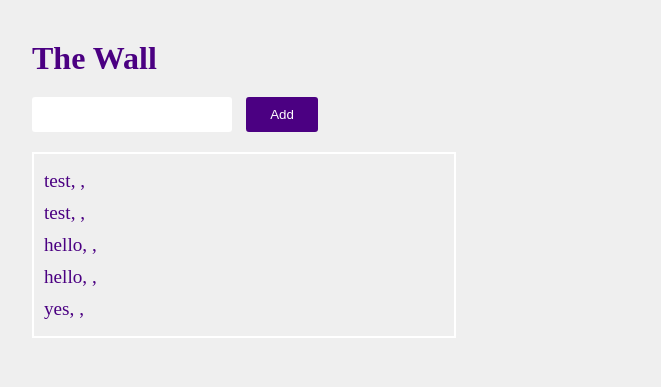
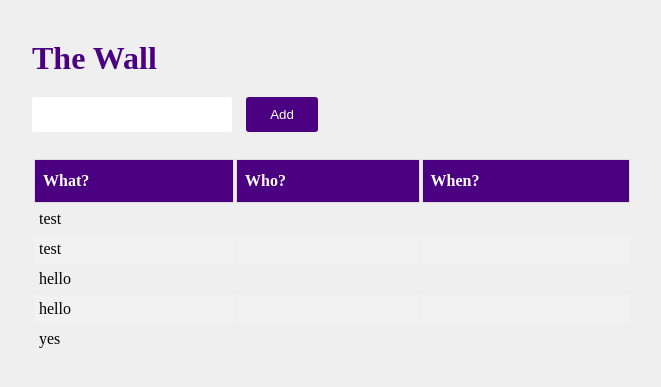
Before and after one commit to Rinaroar/wall_from_scratch, a PHP site: page /wall_from_scratch/index.php?page=wall in a window 1280 px wide. Shown: the top 387 px of the page, without its empty margins (8-669 px from the left). Run offline with PHP 8.4, Linux system fonts and the light colour scheme; the visitor is signed in with stand-in values (Sample User, id 1); data comes from the database, SQL or seed files in the repository; data that the repository does not hold is empty.

Commit message:
finished table style

```diff
--- a/css/style.css
+++ b/css/style.css
@@ -66,7 +66,24 @@
 }
 
 .wall {
-  border: solid 2px white;
-  width: 35%;
-  margin-top: 20px;
+  width: 50%;
+  margin-top: 25px;
 }
+
+th {
+  border: 1px solid #ddd;
+  padding: 8px;
+  padding-top: 12px;
+  padding-bottom: 12px;
+  text-align: left;
+  background-color: indigo;
+  color: white;
+}
+
+td {
+  padding: 5px;
+}
+
+.wall tr:nth-child(even){background-color: #f2f2f2;}
+
+.wall tr:hover {background-color: rgb(255, 224, 234);}
--- a/views/wall.php
+++ b/views/wall.php
@@ -5,10 +5,21 @@
     <button type="submit">Add</button>
   </form>
 
-  <div class="wall">
-    <ul>
+  <table class="wall">
+    <thead>
+      <tr>
+        <th>What?</th>
+        <th>Who?</th>
+        <th>When?</th>
+      </tr>
+    </thead>
+    <tbody>
     <?php foreach($contents as $content){?>
-        <li><?php echo $content['content']; ?>, <?php echo $content['date']; ?>, <?php echo $content['user'][0]['name']; ?> </li>
-    <?php }?>
-    <ul>
-  </div>
+      <tr>
+        <td><?php echo $content['content']; ?></td>
+        <td><?php echo $content['user'][0]['name']; ?></td>
+        <td><?php echo $content['date']; ?></td>
+        <?php }?>
+      </tr>
+    <tbody>
+  </table>
```
